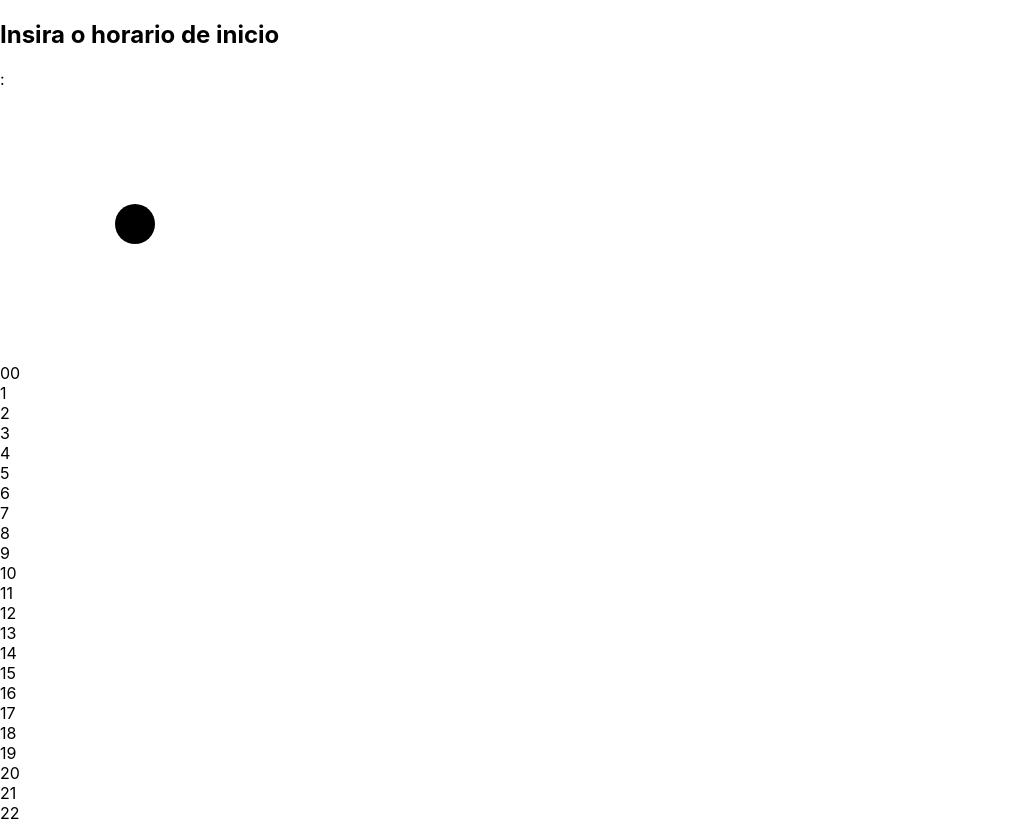
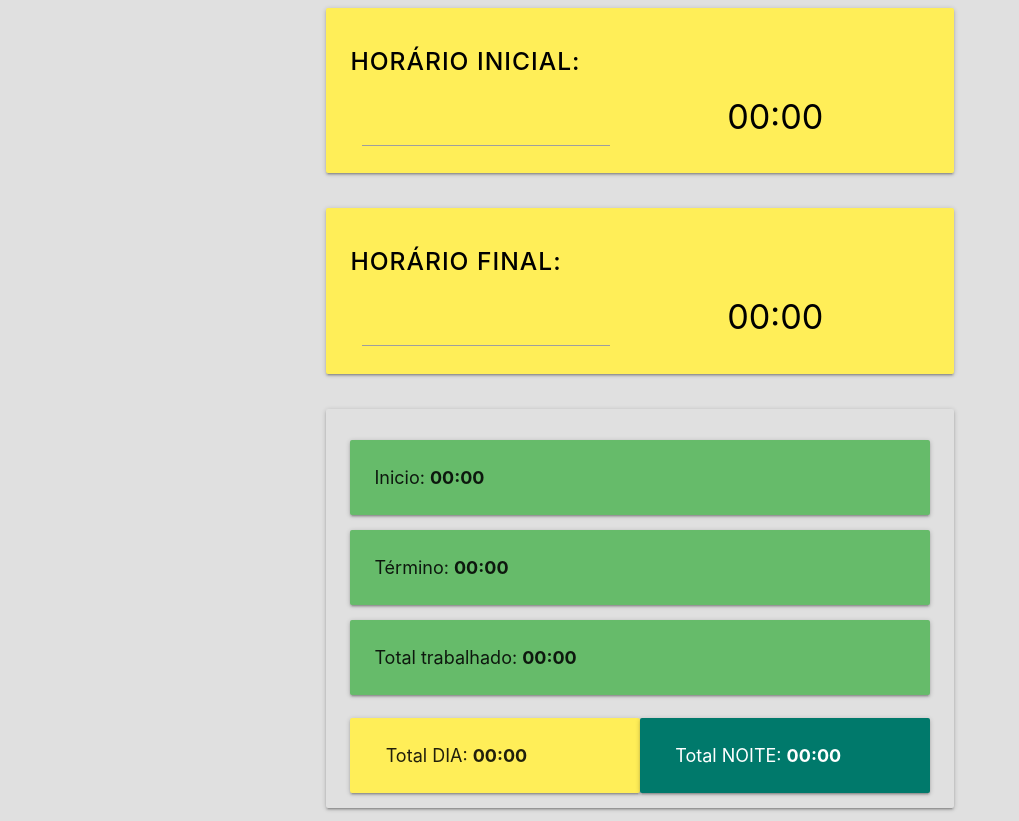
Before and after one commit to Leandro-C-Reis/avaliacao-tecnica, a React (Create React App) app in the folder frontend/: page / in a window 1280 px wide. Shown: the top 821 px of the page, without its empty margins (0-1019 px from the left). Built offline with nearby package versions, Linux system fonts and the light colour scheme.

Commit message:
New component, styles and others updates

```diff
--- a/frontend/src/components/timer/Timer.js
+++ b/frontend/src/components/timer/Timer.js
@@ -1,8 +1,22 @@
-import React from 'react';
-import 'materialize-css';
-import { TimePicker, Card } from 'react-materialize';
+import React, { useState, useEffect } from 'react';
+import 'materialize-css/dist/css/materialize.min.css';
+import { TimePicker, Card, Row, Col } from 'react-materialize';
 
 const Timer = (props) => {
+    const [hour, setHour] = useState(0);
+    const [minute, setMinute] = useState(0);
+    const [color, setColor] = useState('black-text');
+
+    let Hour = hour;
+    let Minute = minute;
+
+    function UpdateTimeHandler()
+    {
+        setHour(Hour);
+        setMinute(Minute);
+        setColor('purple-text lighten-2');
+    }
+
     const options = {
         autoClose: false,
         container: null,
@@ -14,27 +28,42 @@ const Timer = (props) => {
             clear: 'Clear',
             done: 'Ok'
         },
-        onCloseEnd: null,
+        onCloseEnd: UpdateTimeHandler,
         onCloseStart: null,
         onOpenEnd: null,
         onOpenStart: null,
         onSelect: null,
         showClearBtn: false,
         twelveHour: false,
-        vibrate: true
+        vibrate: false
     };
 
     return (
-        <div className="container">
-            <Card className="light-blue lighten-2 white-text hoverable">
-                <h2>
+        <Row>
+            <Card className="yellow lighten-1 black-text hoverable">
+                <h5
+                    style={{
+                        fontWeight: '500',
+                        letterSpacing: '1px'
+                    }}
+                >
                     {props.title}
-                </h2>
-                <TimePicker className="white-text"
+                </h5>
+                <TimePicker
+                    className="black-text center-align "
                     options={options}
+                    onChange={(h, m) => {
+                        Hour = h;
+                        Minute = m;
+                    }}
                 />
+                <h4 className={`center-align ${color}`}>
+                    {`${hour < 9 ? '0' + hour : hour}:${
+                        minute < 9 ? '0' + minute : minute
+                    }`}
+                </h4>
             </Card>
-        </div>
+        </Row>
     );
 };
 
--- /dev/null
+++ b/frontend/src/components/worked/Worked.js
@@ -0,0 +1,31 @@
+import React from 'react';
+import { Card } from 'react-materialize';
+import 'materialize-css';
+import '../../css/worked.css';
+
+const Worked = (props) => {
+
+    return (
+        <>
+        <Card className={`row grey lighten-2 ${props.hide ? 'hide' : ''}`}>
+            <Card className="green lighten-1 hoverable">
+                Inicio: <span className="bold">00:00</span>
+            </Card >
+            <Card className="green lighten-1 hoverable">
+                Término: <span className="bold">00:00</span>
+            </Card>
+            <Card className="green lighten-1 hoverable">
+                Total trabalhado: <span className="bold">00:00</span>
+            </Card>
+            <Card className="col s6 m5 l6 yellow lighten-1 hoverable">
+                Total DIA: <span className="bold">00:00</span>
+            </Card>
+            <Card className="col s6 m5 l6 teal darken-2 white-text">
+                Total NOITE: <span className="bold">00:00</span>
+            </Card>
+        </Card>
+        </>
+    );
+};
+
+export default Worked;
--- a/frontend/src/css/index.css
+++ b/frontend/src/css/index.css
@@ -1,4 +1,5 @@
 body {
+  background-color: #e0e0e0;
   margin: 0;
   font-family: -apple-system, BlinkMacSystemFont, 'Segoe UI', 'Roboto', 'Oxygen',
     'Ubuntu', 'Cantarell', 'Fira Sans', 'Droid Sans', 'Helvetica Neue',
--- /dev/null
+++ b/frontend/src/css/worked.css
@@ -0,0 +1,19 @@
+
+* {
+    font-size: large;
+}
+
+span {
+    font-weight: bold;
+}
+
+.time {
+    min-width: 100px;
+    min-height: 30px;
+
+    background: #9575cd;
+    color: white;
+    text-align: center;
+    align-items: center;
+    justify-content: center;
+}
--- a/frontend/src/page/App.js
+++ b/frontend/src/page/App.js
@@ -1,12 +1,19 @@
 import React from 'react';
-
+import "materialize-css";
 import Timer from '../components/timer/Timer';
+import Worked from '../components/worked/Worked';
+import { CardPanel, Col, Row } from 'react-materialize';
 
 const App = () => {
     return (
-        <>
-            <Timer title="Insira o horario de inicio"/>
-        </>
+        <div className="container row valign-wrapper" id="app">
+            <Row className="container">
+                <Timer title="HORÁRIO INICIAL:"/>
+                <Timer title="HORÁRIO FINAL:"/>
+                <Worked hide={false}/>
+            </Row>
+
+        </div>
     )
 }
 
```
